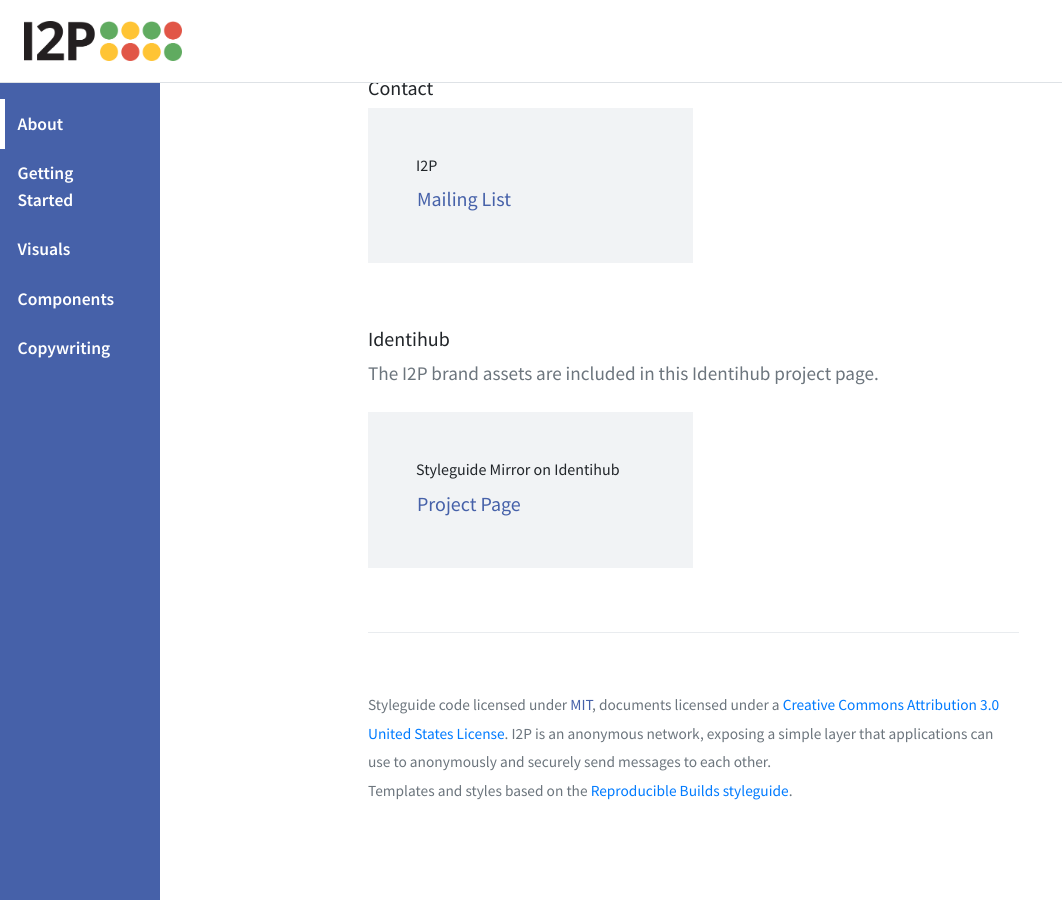
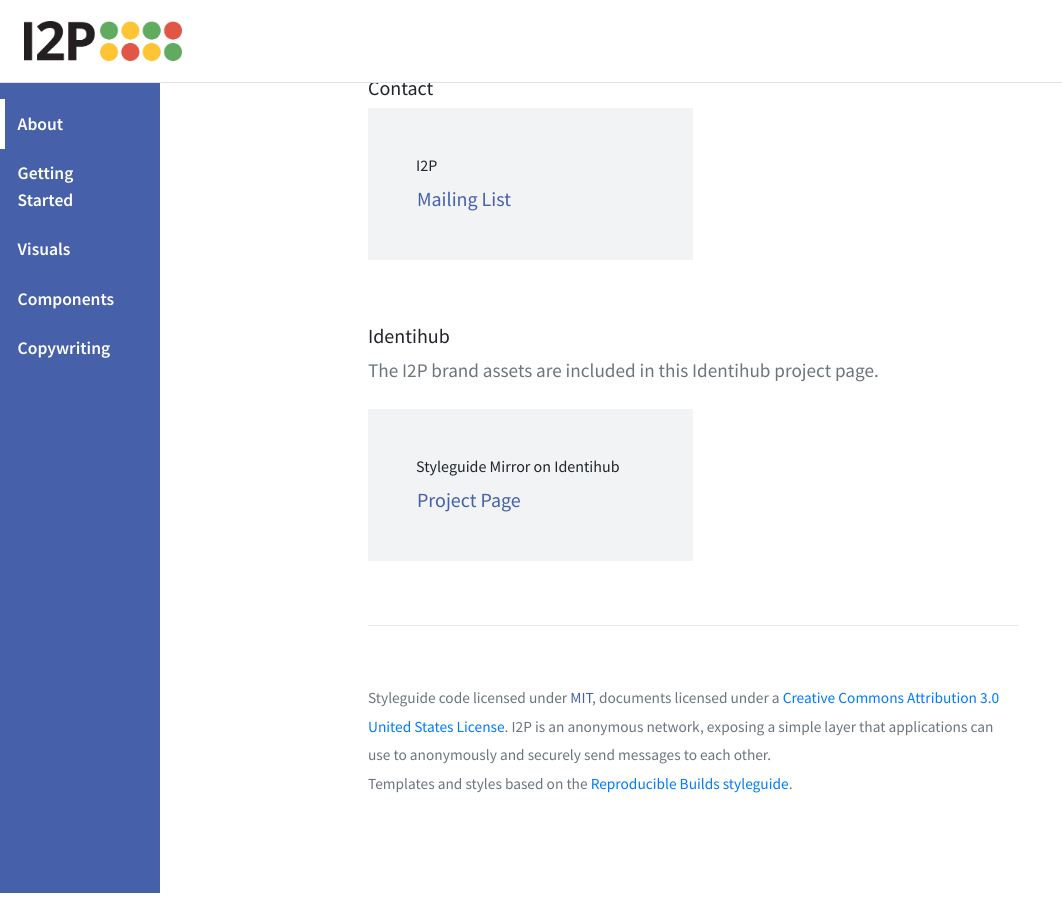
Before and after one commit to uradotdesign/i2p-styleguide, a Jekyll site: the page built from index.md, in a window 1280 px wide and 900 px high, scrolled down 367 px. Shown: the whole window, without its empty margins (0-1062 px from the left). Built offline with Jekyll 4.4.1, drawn with Linux system fonts in a browser that asks for light colours.

Commit message:
buttons lg and md line-height from 1.5 to 1em

```diff
--- a/assets/styles/components.scss
+++ b/assets/styles/components.scss
@@ -82,6 +82,15 @@
 .rb-isBold {
   font-weight: bold;
 }
+
+/*
+	Overwriting the default size for btn-lg and btn-md
+*/
+
+.btn-lg, .btn-md {
+	line-height: 1em;
+}
+
 
 .btn-primary {
   background-color: $primary !important;
```
Also changed, not shown: 2 other files.
